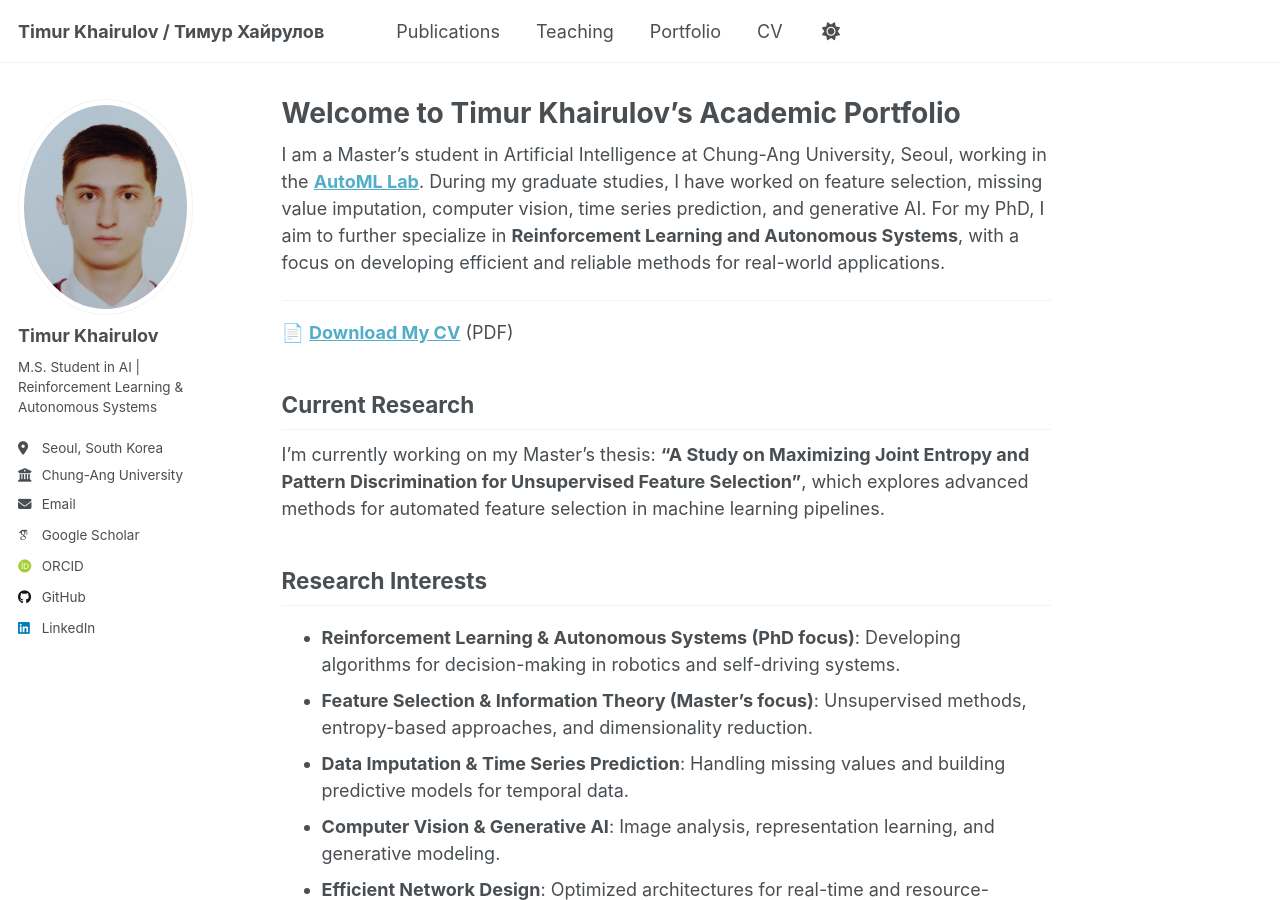
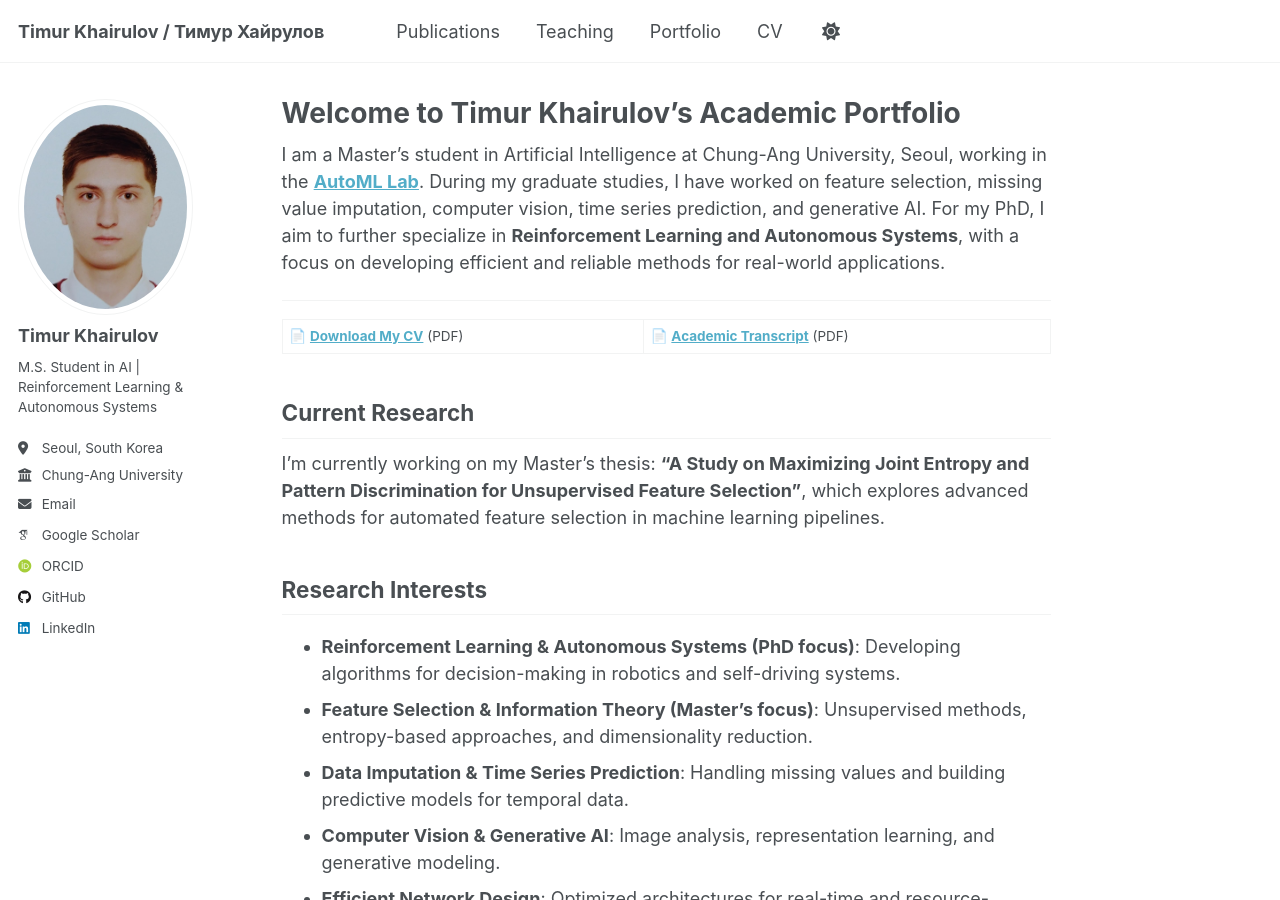
Before and after one commit to KhrTim/KhrTim.github.io, a Jekyll site: the page built from _pages/about.md, in a window 1280 px wide and 900 px high. Built offline with Jekyll 4.4.1, drawn with Linux system fonts in a browser that asks for light colours; some web fonts are replaced; a script that is not in the unit is left out.

Commit message:
Add academic transcript download alongside CV
- Move transcript.pdf to files directory for web access
- Add transcript download link to homepage alongside CV
- Add transcript download option to CV page
- Provide comprehensive academic document access
- Maintain consistent PDF download formatting

🤖 Generated with [Claude Code](https://claude.ai/code)

Co-Authored-By: Claude <noreply@anthropic.com>

```diff
--- a/_pages/about.md
+++ b/_pages/about.md
@@ -11,7 +11,7 @@ I am a Master's student in Artificial Intelligence at Chung-Ang University, Seou
 
 ---
 
-📄 **[Download My CV](/files/autoCV.pdf)** (PDF)
+📄 **[Download My CV](/files/autoCV.pdf)** (PDF) | 📄 **[Academic Transcript](/files/transcript.pdf)** (PDF)
 
 ## Current Research
 I'm currently working on my Master's thesis: **"A Study on Maximizing Joint Entropy and Pattern Discrimination for Unsupervised Feature Selection"**, which explores advanced methods for automated feature selection in machine learning pipelines.
```
Also changed, not shown: _pages/cv.md (+1 -1 lines), 1 other file.
